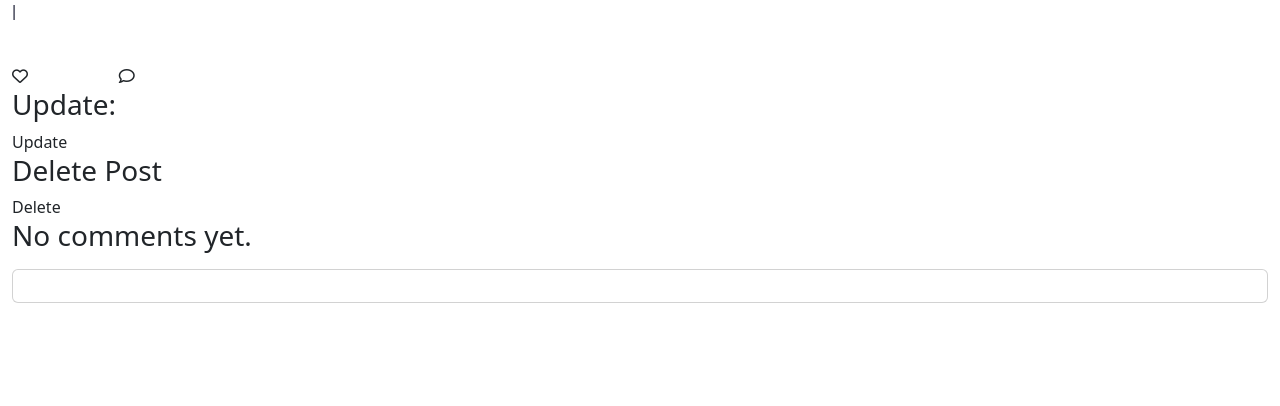
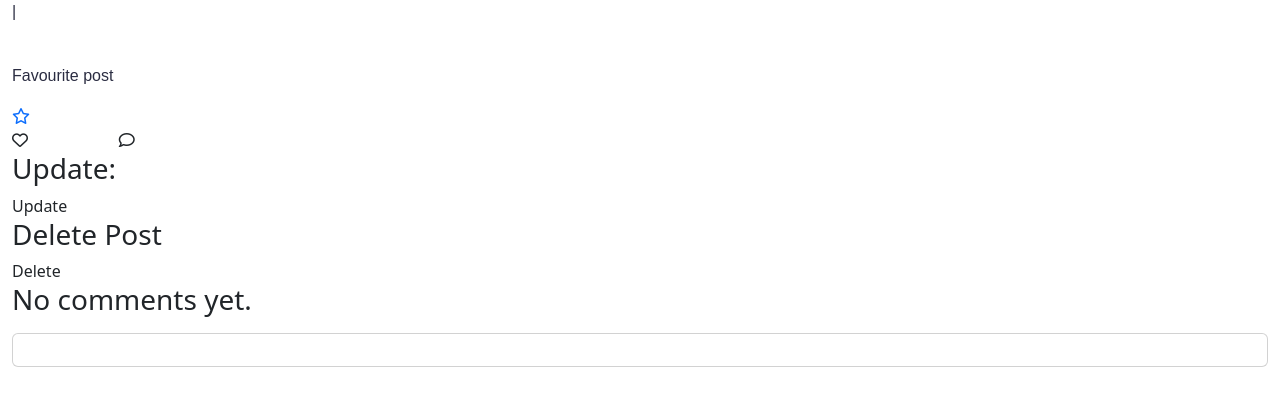
Before and after one commit to AlexDralur/revblog, a Django app: template templates/post.html in a window 1280 px wide. Shown: the part 56-462 px from the top of the page. Run offline with Django 3.2, Linux system fonts and the light colour scheme; the template is opened without the code that fills it, so the values that code supplies are empty; some libraries are stand-ins or nearby versions.

Commit message:
Fix bug preventing post.html to load

```diff
--- a/forum/models.py
+++ b/forum/models.py
@@ -33,7 +33,8 @@ class Post(models.Model):
     excerpt = models.TextField(blank=True)
     created_on = models.DateTimeField(auto_now_add=True)
     likes = models.ManyToManyField(User, related_name='post_likes', blank=True)
-    favourite = models.ManyToManyField(User, related_name='favourite', blank=True)
+    favourite = models.ManyToManyField(
+        User, related_name='favourite', blank=True)
     category = models.ForeignKey(
         Category, on_delete=models.CASCADE, related_name='category')
 
--- a/forum/urls.py
+++ b/forum/urls.py
@@ -1,6 +1,6 @@
 from . import views
 from django.urls import path, include
-from .views import PostCreateView, PostUpdateView, PostDeleteView
+from .views import PostCreateView, PostUpdateView, PostDeleteView, FavouritePost, LikedPost
 
 urlpatterns = [
     path('', views.CategoryList.as_view(), name='home'),
@@ -14,4 +14,8 @@ urlpatterns = [
          PostUpdateView.as_view(), name='update_post'),
     path('<slug:category_slug>/<slug:post_slug>/delete/',
          views.PostDeleteView.as_view(), name='delete_post'),
+    path('<slug:category_slug>/<slug:post_slug>/',
+         views.FavouritePost.as_view(), name='favourite'),
+    path('<slug:category_slug>/<slug:post_slug>/like/',
+         views.LikedPost.as_view(), name='like'),
 ]
--- a/templates/post.html
+++ b/templates/post.html
@@ -15,6 +15,22 @@
         {% endif %}
       </div>
     </div>
+  </div>
+  <div id="favourite-section">
+    <p>Favourite post</p>
+    {% if is_favourite %}
+    <a
+      href="{% url 'favourite' category_slug=post.category.slug post_slug=post.slug %}"
+    >
+      <i class="fa-sharp fa-solid fa-star"></i>
+    </a>
+    {% else %}
+    <a
+      href="{% url 'favourite' category_slug=post.category.slug post_slug=post.slug %}"
+    >
+      <i class="fa-sharp fa-regular fa-star"></i>
+    </a>
+    {% endif %}
   </div>
   <div class="row">
     <div class="col">
```
Also changed, not shown: forum/views.py (+49 -5 lines), forum/migrations/0004_post_favourite.py (added).
